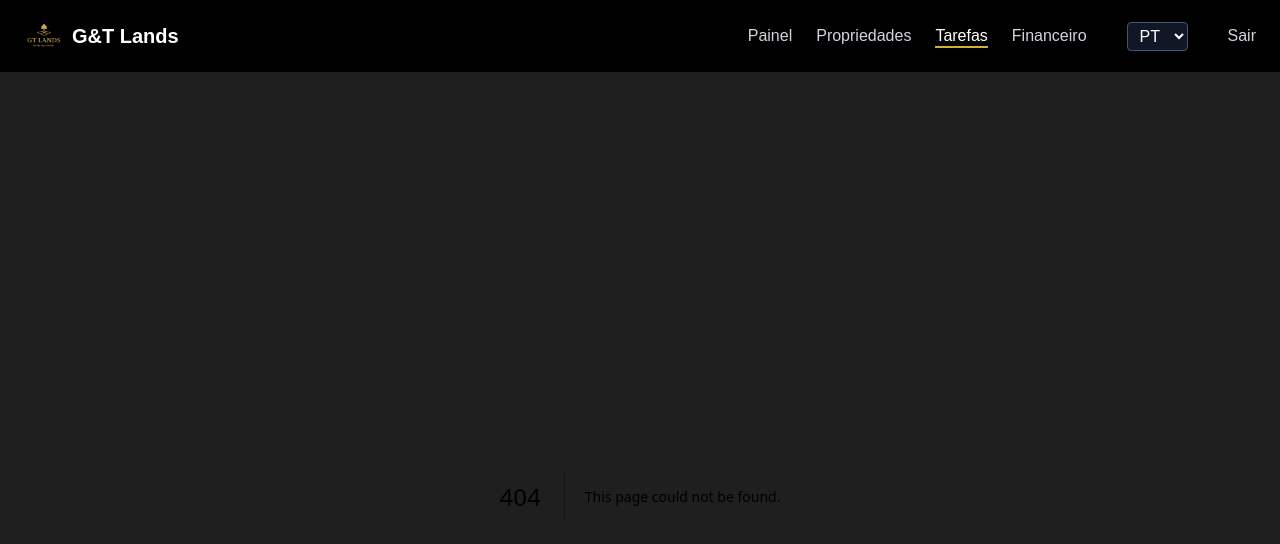
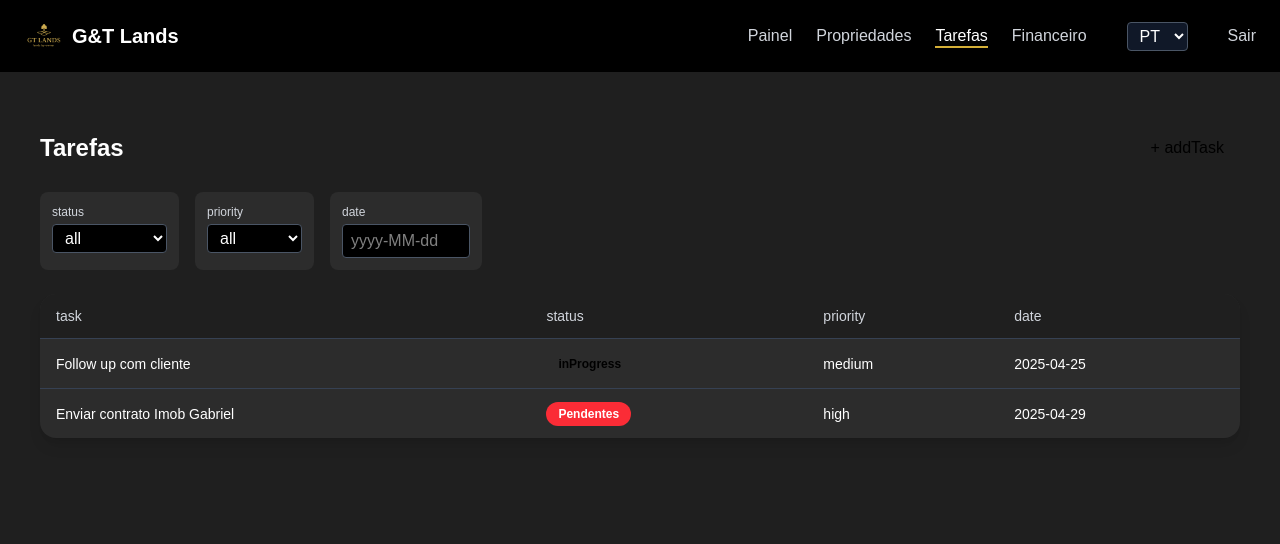
Before and after one commit to luanalabrego/my-gt-lands-app, a Next.js app: page /tarefas in a window 1280 px wide. Before the commit this address had no page. Shown: the top 544 px of the page. Built offline with nearby package versions, Linux system fonts and the light colour scheme.

Commit message:
Usar variáveis de ambiente para Google Sheets

```diff
--- /dev/null
+++ b/src/app/tarefas/page.tsx
@@ -0,0 +1,154 @@
+// src/app/tarefas/page.tsx
+'use client'
+
+import { useState, useEffect } from 'react'
+import { useTranslation } from '@/hooks/useTranslation'
+import Link from 'next/link'
+import DatePicker from 'react-datepicker'
+import 'react-datepicker/dist/react-datepicker.css'
+
+type Task = {
+  id: string
+  description: string
+  status: 'pending' | 'inProgress' | 'done'
+  priority: 'low' | 'medium' | 'high'
+  date: string // ISO yyyy-MM-dd
+}
+
+export default function TasksPage() {
+  const { t } = useTranslation()
+
+  const [tasks, setTasks] = useState<Task[]>([])
+  const [loading, setLoading] = useState(true)
+
+  // filters
+  const [statusFilter, setStatusFilter] = useState<'all'|'pending'|'inProgress'|'done'>('all')
+  const [priorityFilter, setPriorityFilter] = useState<'all'|'low'|'medium'|'high'>('all')
+  const [dateFilter, setDateFilter] = useState<string>('')        // yyyy-MM-dd
+  const [dateObj, setDateObj]     = useState<Date|null>(null)
+
+  useEffect(() => {
+    // TODO: replace with real API call
+    const fake: Task[] = [
+      { id:'1', description:'Follow up com cliente', status:'inProgress',  priority:'medium', date:'2025-04-25' },
+      { id:'2', description:'Enviar contrato Imob Gabriel', status:'pending', priority:'high',   date:'2025-04-29' },
+    ]
+    setTasks(fake)
+    setLoading(false)
+  }, [])
+
+  const filtered = tasks.filter(t => {
+    if (statusFilter !== 'all' && t.status !== statusFilter) return false
+    if (priorityFilter !== 'all' && t.priority !== priorityFilter) return false
+    if (dateFilter) {
+      if (t.date !== dateFilter) return false
+    }
+    return true
+  })
+
+  if (loading) {
+    return (
+      <div className="min-h-screen bg-[#1F1F1F] flex items-center justify-center text-white">
+        {t('loading')}
+      </div>
+    )
+  }
+
+  return (
+    <div className="min-h-screen bg-[#1F1F1F] px-6 py-8 text-white">
+      <div className="flex items-center justify-between mb-6">
+        <h1 className="text-2xl font-semibold">{t('tasks')}</h1>
+        <Link
+          href="/tarefas/new"
+          className="bg-gold text-black px-4 py-2 rounded-lg font-medium hover:opacity-90 transition"
+        >
+          + {t('addTask')}
+        </Link>
+      </div>
+
+      <div className="flex flex-wrap gap-4 mb-6">
+        <div className="bg-[#2C2C2C] rounded-lg p-3 flex flex-col">
+          <label className="text-xs text-gray-300 mb-1">{t('status')}</label>
+          <select
+            value={statusFilter}
+            onChange={e => setStatusFilter(e.target.value as any)}
+            className="bg-black border border-gray-600 rounded px-2 py-1 text-white"
+          >
+            <option value="all">{t('all')}</option>
+            <option value="pending">{t('pending')}</option>
+            <option value="inProgress">{t('inProgress')}</option>
+            <option value="done">{t('done')}</option>
+          </select>
+        </div>
+        <div className="bg-[#2C2C2C] rounded-lg p-3 flex flex-col">
+          <label className="text-xs text-gray-300 mb-1">{t('priority')}</label>
+          <select
+            value={priorityFilter}
+            onChange={e => setPriorityFilter(e.target.value as any)}
+            className="bg-black border border-gray-600 rounded px-2 py-1 text-white"
+          >
+            <option value="all">{t('all')}</option>
+            <option value="low">{t('low')}</option>
+            <option value="medium">{t('medium')}</option>
+            <option value="high">{t('high')}</option>
+          </select>
+        </div>
+        <div className="bg-[#2C2C2C] rounded-lg p-3 flex flex-col">
+          <label className="text-xs text-gray-300 mb-1">{t('date')}</label>
+          <DatePicker
+            selected={dateObj}
+            onChange={d => {
+              setDateObj(d)
+              setDateFilter(d ? d.toISOString().slice(0,10) : '')
+            }}
+            dateFormat="yyyy-MM-dd"
+            placeholderText="yyyy-MM-dd"
+            className="bg-black border border-gray-600 rounded px-2 py-1 text-white w-32"
+          />
+        </div>
+      </div>
+
+      <div className="overflow-x-auto bg-[#2C2C2C] rounded-2xl shadow-lg">
+        <table className="min-w-full divide-y divide-gray-700">
+          <thead className="bg-[#1F1F1F]">
+            <tr>
+              <th className="px-4 py-3 text-left text-sm font-medium text-gray-300">{t('task')}</th>
+              <th className="px-4 py-3 text-left text-sm font-medium text-gray-300">{t('status')}</th>
+              <th className="px-4 py-3 text-left text-sm font-medium text-gray-300">{t('priority')}</th>
+              <th className="px-4 py-3 text-left text-sm font-medium text-gray-300">{t('date')}</th>
+            </tr>
+          </thead>
+          <tbody className="divide-y divide-gray-700">
+            {filtered.map((task, i) => (
+              <tr key={task.id}>
+                <td className="px-4 py-3 text-sm text-white">{task.description}</td>
+                <td className="px-4 py-3">
+                  <span
+                    className={`inline-block px-3 py-1 rounded-full text-xs font-semibold ${
+                      task.status === 'done'
+                        ? 'bg-green-500 text-black'
+                        : task.status === 'inProgress'
+                        ? 'bg-gold text-black'
+                        : 'bg-red-500 text-white'
+                    }`}
+                  >
+                    {t(task.status)}
+                  </span>
+                </td>
+                <td className="px-4 py-3 text-sm">{t(task.priority)}</td>
+                <td className="px-4 py-3 text-sm text-white">{task.date}</td>
+              </tr>
+            ))}
+            {filtered.length === 0 && (
+              <tr>
+                <td colSpan={4} className="px-4 py-6 text-center text-gray-500">
+                  {t('noTasks')}
+                </td>
+              </tr>
+            )}
+          </tbody>
+        </table>
+      </div>
+    </div>
+  )
+}
--- a/src/components/Header.tsx
+++ b/src/components/Header.tsx
@@ -1,8 +1,10 @@
 'use client'
 
+import React, { useState } from 'react'
 import Image from 'next/image'
 import Link from 'next/link'
 import { usePathname } from 'next/navigation'
+import { Menu, X } from 'lucide-react'
 import { useLanguage } from '../context/LanguageContext'
 import { useTranslation } from '../hooks/useTranslation'
 
@@ -10,6 +12,7 @@ export default function Header() {
   const pathname = usePathname()
   const { lang, setLang } = useLanguage()
   const { t } = useTranslation()
+  const [menuOpen, setMenuOpen] = useState(false)
 
   if (pathname === '/login') return null
 
@@ -21,13 +24,14 @@ export default function Header() {
   ]
 
   return (
-    <header className="w-full bg-black px-6 py-4 flex items-center justify-between">
+    <header className="relative w-full bg-black px-6 py-4 flex items-center justify-between">
       <Link href="/dashboard" className="flex items-center space-x-2">
         <Image src="/logo.png" alt="G&T Lands" width={40} height={40} />
         <span className="text-xl font-bold text-white">G&amp;T Lands</span>
       </Link>
 
-      <nav className="flex items-center space-x-6">
+      {/* desktop menu */}
+      <nav className="hidden md:flex items-center space-x-6">
         {navLinks.map(({ href, key }) => {
           const active = pathname === href
           return (
@@ -44,8 +48,6 @@ export default function Header() {
             </Link>
           )
         })}
-
-        {/* Seletor de idioma */}
         <select
           value={lang}
           onChange={e => setLang(e.target.value as any)}
@@ -55,8 +57,6 @@ export default function Header() {
           <option value="en">EN</option>
           <option value="es">ES</option>
         </select>
-
-        {/* Logout */}
         <Link
           href="/login"
           className="inline-block py-1 text-gray-300 hover:text-white ml-4"
@@ -64,6 +64,50 @@ export default function Header() {
           {t('logout')}
         </Link>
       </nav>
+
+      {/* mobile hamburger */}
+      <button
+        onClick={() => setMenuOpen(prev => !prev)}
+        className="block md:hidden text-white"
+        aria-label="Toggle menu"
+      >
+        {menuOpen ? <X size={24} /> : <Menu size={24} />}
+      </button>
+
+      {/* mobile menu panel */}
+      {menuOpen && (
+        <div className="absolute top-full right-6 mt-2 w-48 bg-[#2C2C2C] rounded-lg shadow-lg p-4 flex flex-col space-y-2 z-50">
+          {navLinks.map(({ href, key }) => (
+            <Link
+              key={href}
+              href={href}
+              onClick={() => setMenuOpen(false)}
+              className="text-white hover:text-gold py-1"
+            >
+              {t(key)}
+            </Link>
+          ))}
+          <select
+            value={lang}
+            onChange={e => {
+              setLang(e.target.value as any)
+              setMenuOpen(false)
+            }}
+            className="px-2 py-1 bg-black border border-gray-600 text-white rounded"
+          >
+            <option value="pt">PT</option>
+            <option value="en">EN</option>
+            <option value="es">ES</option>
+          </select>
+          <Link
+            href="/login"
+            onClick={() => setMenuOpen(false)}
+            className="text-gray-300 hover:text-white py-1"
+          >
+            {t('logout')}
+          </Link>
+        </div>
+      )}
     </header>
   )
 }
```
